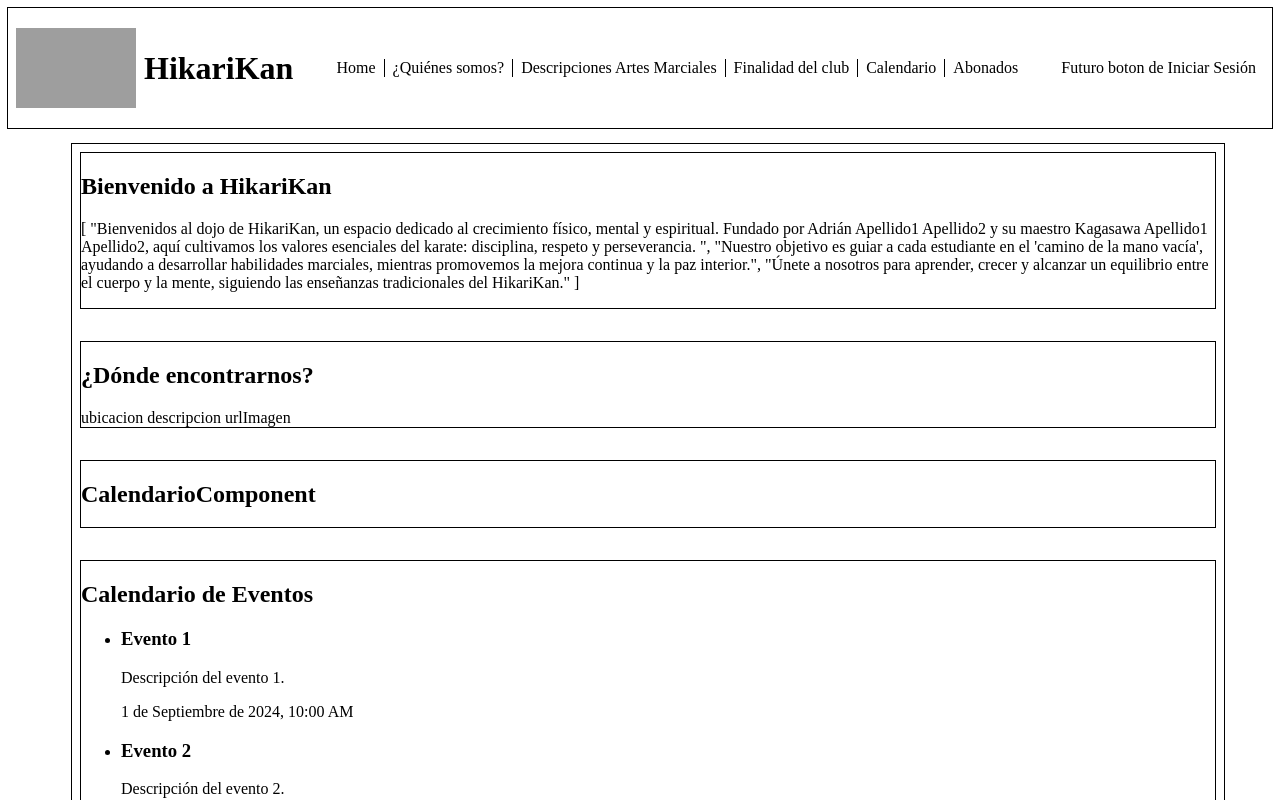
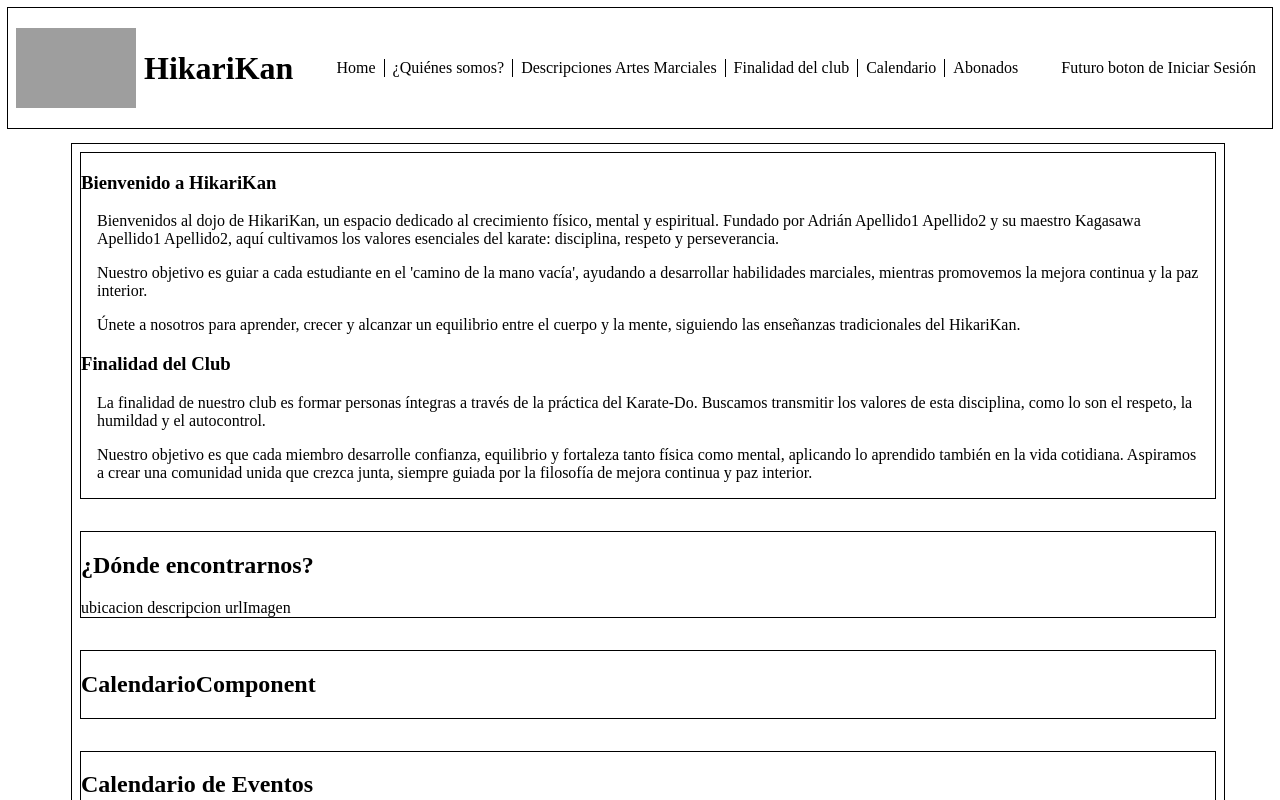
Before and after one commit to deduc/hikarikan-front, a Vue app: page /home in a window 1280 px wide. Shown: the top 800 px of the page. Built offline with nearby package versions, Linux system fonts and the light colour scheme; grey boxes are pictures that could not be loaded.

Commit message:
añadir info y estilos

```diff
--- a/src/views/HomeView/components/Introduccion.vue
+++ b/src/views/HomeView/components/Introduccion.vue
@@ -1,9 +1,16 @@
 <template>
     <section>
-        <h1>{{ homeText.introduccion.bienvenida }}</h1>
-        <p>{{ homeText.introduccion.descripcionIntroductoria }}</p>
+        <article>
+            <h1>{{ homeText.introduccion.bienvenida }}</h1>
+            <p v-for="descripcion in homeText.introduccion.descripcionIntroductoria">{{ descripcion }}</p>
+        </article>
+        <article>
+            <h1>{{ homeText.finalidadDelClub.titulo }}</h1>
+            <p v-for="descripcion in homeText.finalidadDelClub.descripcion">
+                {{ descripcion }}
+            </p>
+        </article>
     </section>
-
 </template>
 
 <script setup lang="ts">
@@ -13,4 +20,11 @@ const props = defineProps<{
 
 </script>
 
-<style scoped lang="scss"></style>
+<style scoped lang="scss">
+section {
+    p {
+        padding-left: 16px;
+        padding-right: 16px;
+    }
+}
+</style>
```
